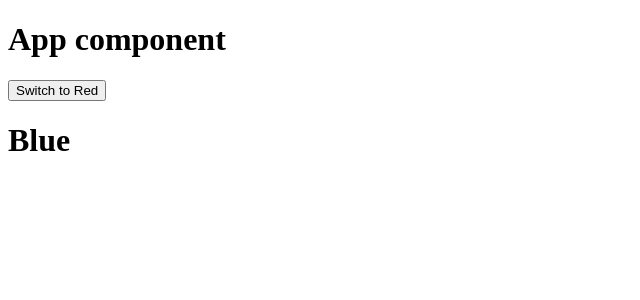
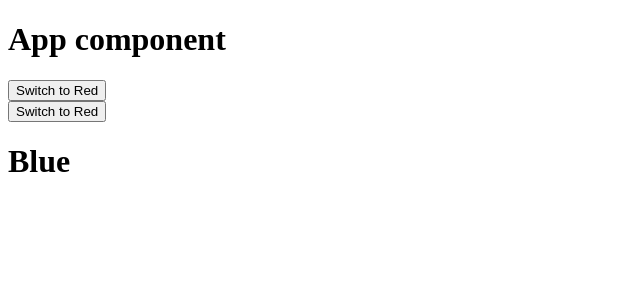
Before and after one commit to AlanLeverenz/react-from-beginning, a React (Create React App) app in the folder context-101/: page / in a window 1280 px wide. Shown: the top 300 px of the page, without its empty margins (0-640 px from the left). Built offline with nearby package versions, Linux system fonts and the light colour scheme.

Commit message:
applied Consumer method

```diff
--- a/context-101/src/App.js
+++ b/context-101/src/App.js
@@ -11,8 +11,9 @@ function App() {
   const [ theme, setTheme ] = useState("Blue");
   console.log(ThemeContext);
 
+  // pass setTheme so child components can modify theme
   return (
-    <ThemeContext.Provider value={theme}>
+    <ThemeContext.Provider value={{theme,setTheme}}>
       <h1>App component</h1>
       <button onClick={(e)=>setTheme(theme === "Blue" ? "Red" : "Blue")}>
         {theme === "Blue" ? "Switch to Red" : "Switch to Blue"}
--- a/context-101/src/InnerContainer.js
+++ b/context-101/src/InnerContainer.js
@@ -1,8 +1,22 @@
-import React from 'react';
+import React, { useContext, useCallBack } from 'react';
 import ThemedButton from './ThemedButton';
+import ThemeContext from './contexts/themeContext';
 
 function InnerContainer(props){
-    return <ThemedButton />
-}
+
+    // using the setter pass from App
+    // const setTheme = useContext(ThemeContext).setTheme;
+    // const theme = useContext(ThemeContext).theme;
+    const { theme, setTheme } = useContext(ThemeContext);
+
+
+    return (
+        <div>
+            <button onClick={(e)=>setTheme(theme === "Blue" ? "Red" : "Blue")}>
+        {theme === "Blue" ? "Switch to Red" : "Switch to Blue"}
+      </button>
+            <ThemedButton />
+        </div>
+    )}
 
 export default InnerContainer;
--- a/context-101/src/ThemedButton.js
+++ b/context-101/src/ThemedButton.js
@@ -11,7 +11,7 @@ import ThemeContext from './contexts/themeContext';
 function ThemedButton(props){
     return(
         <ThemeContext.Consumer>
-            {(theme)=><h1>{theme}</h1>}
+            {(themeContext)=><h1>{themeContext.theme}</h1>}
         </ThemeContext.Consumer>
     )
 }
```
Also changed, not shown: 1 other file (tests, documents, lock files or other folders).
